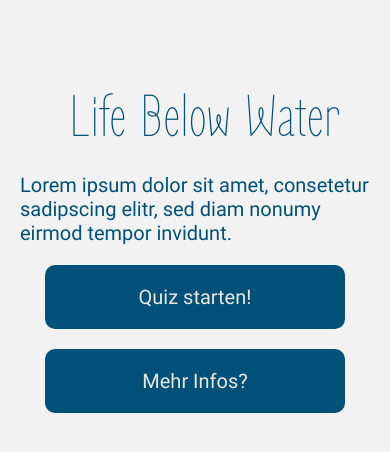
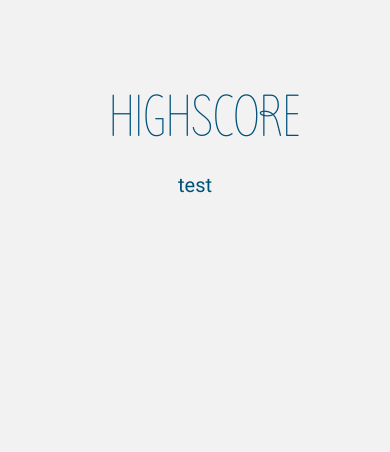
Before and after one commit to KHomuth/its-mosy-quiz, a React Native app: screen /Score in a window 390 px wide. Shown: the top 452 px of the page. Built offline with nearby package versions, Linux system fonts and the light colour scheme.

Commit message:
edit ScorePage

```diff
--- a/App.js
+++ b/App.js
@@ -3,6 +3,7 @@ import { createNativeStackNavigator } from '@react-navigation/native-stack';
 import LandingPage from './components/LandingPage';
 import QuizPage from './components/QuizPage';
 import InfoPage from './components/InfoPage';
+import ScorePage from './components/ScorePage';
 
 const Stack = createNativeStackNavigator();
 
@@ -18,14 +19,7 @@ export default function App() {
         <Stack.Screen
           name='Quiz'
           component={QuizPage}
-          options={{
-            headerStyle: {
-              backgroundColor: '#F2F2F2'
-            },
-            headerTintColor: '#00517A',
-            headerShadowVisible: false,
-            headerBackTitleVisible: false,
-          }}
+          options={{headerShown: false}}
           initialParams={{index: 0}}
         />
         <Stack.Screen
@@ -41,6 +35,11 @@ export default function App() {
           }}
           initialParams={{index: 0}}
         />
+        <Stack.Screen
+          name='Score'
+          component={ScorePage}
+          options={{headerShown: false}}
+        />
       </Stack.Navigator>
     </NavigationContainer>
   );
--- a/components/LandingPage.js
+++ b/components/LandingPage.js
@@ -47,10 +47,10 @@ export default function LandingPage({ navigation }) {
         <View style={styles.container}>
           <Text style={styles.titleText}>Life Below Water</Text>
           <Text style={[styles.text, styles.textCenter]}>Lorem ipsum dolor sit amet, consetetur sadipscing elitr, sed diam nonumy eirmod tempor invidunt. </Text>
-          <TouchableOpacity style={styles.button} onPress={() => getTdData()}>
+          <TouchableOpacity style={styles.button} /*onPress={() => getTdData()}>*/ onPress={() => navigation.navigate('Quiz')}>
             <Text style={styles.buttonText}>Quiz starten!</Text>
           </TouchableOpacity>
-          <TouchableOpacity style={styles.button} onPress={() => getTdData()}>
+          <TouchableOpacity style={styles.button} /*onPress={() => getTdData()}>*/ onPress={() => navigation.navigate('Infos')}>
             <Text style={styles.buttonText}>Mehr Infos?</Text>
           </TouchableOpacity>
         </View>
--- a/components/QuizPage.js
+++ b/components/QuizPage.js
@@ -1,5 +1,5 @@
 import * as React from "react";
-import { Text, View } from "react-native";
+import { Text, View,TouchableOpacity } from "react-native";
 import QuestionOption from "./QuestionOption";
 import Questions from "../Questions.json";
 import { useFonts } from "expo-font";
@@ -40,6 +40,11 @@ export default function QuizPage({ route, navigation }) {
               navigation={navigation}
             />
           ))}
+
+          <TouchableOpacity style={styles.button} onPress={() => navigation.navigate('Score')}>
+            <Text style={styles.buttonText}>Beenden</Text>
+          </TouchableOpacity>
+
         </View>
       </View>
     );
--- /dev/null
+++ b/components/ScorePage.js
@@ -0,0 +1,28 @@
+import * as React from "react";
+import { Text, View } from "react-native";
+import { useFonts } from "expo-font";
+import styles from "../assets/styles/Styles";
+
+export default function ScorePage({ route }) {
+    const [loaded] = useFonts({
+      Roboto: require('../assets/fonts/Roboto/Roboto-Regular.ttf'),
+      ZenLoop: require('../assets/fonts/Zen_Loop/ZenLoop-Regular.ttf'),
+    });
+
+    if (!loaded) {
+      return null;
+    }
+
+    return (
+      <View style={styles.containerBackground}>
+        <View style={styles.container}>
+          <Text style={styles.titleText}>HIGHSCORE</Text>
+          <View style={styles.textContainer}>
+            <Text style={styles.text}>
+              test
+            </Text>
+          </View>
+        </View>
+      </View>
+    );
+}
```
Also changed, not shown: 1 other file (tests, documents, lock files or other folders).
